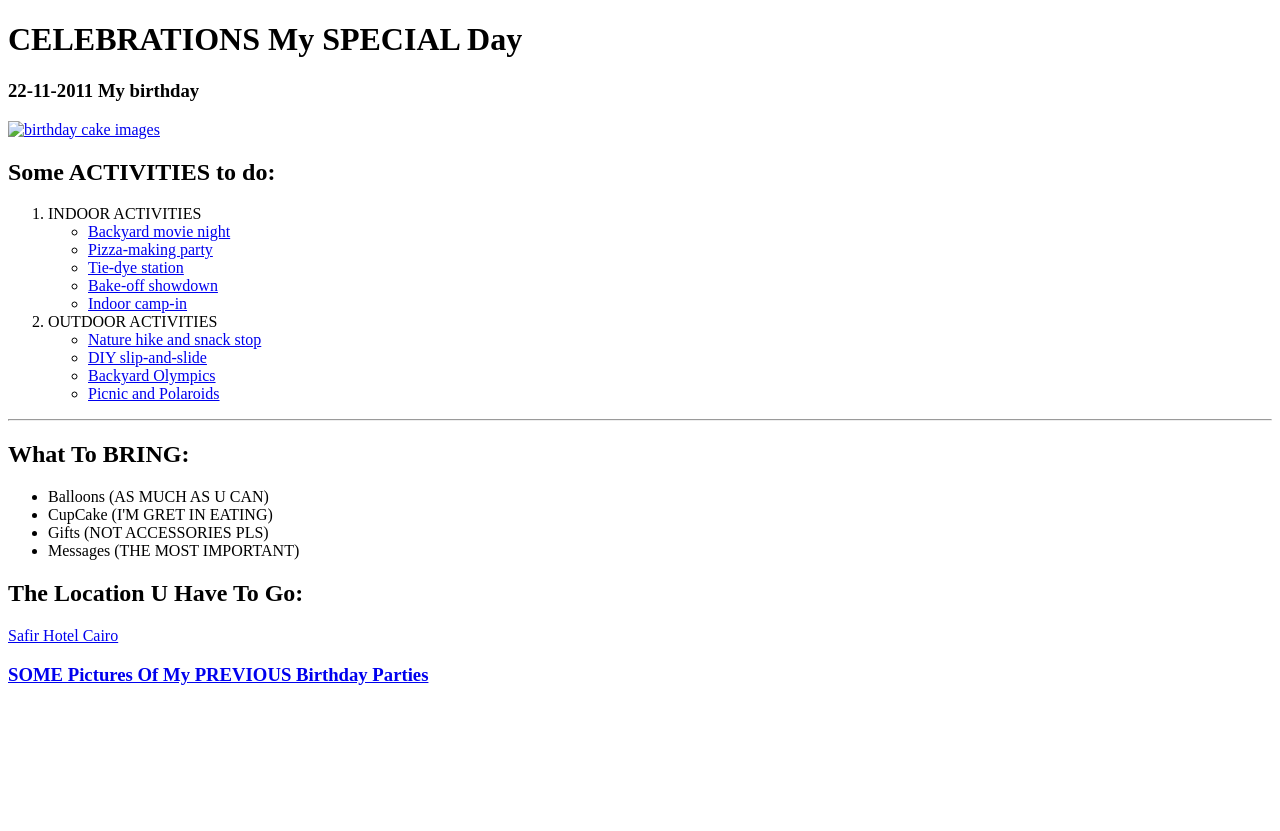
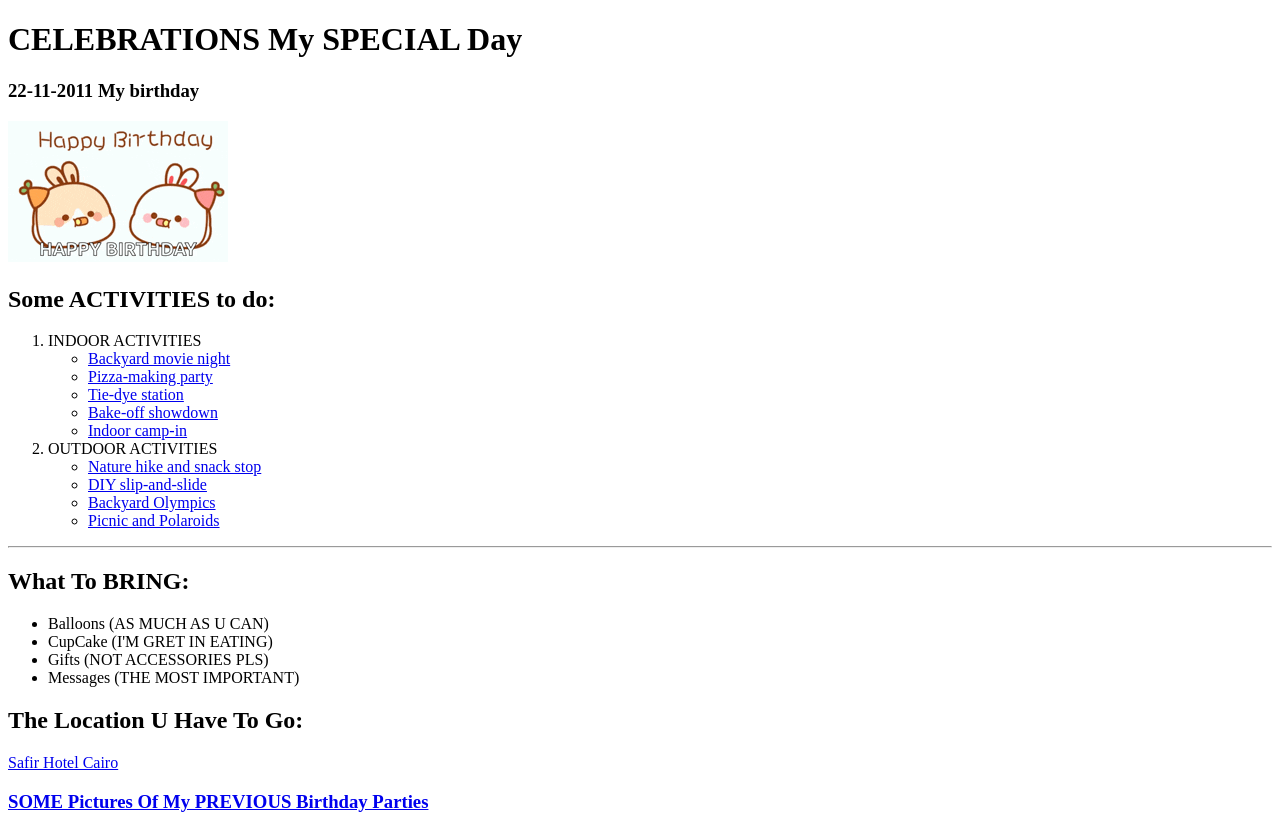
Before and after one commit to anotherNameF/html-portfolio, a plain HTML site: page index.html in a window 1280 px wide. Before the commit the page ends 800 px from the top, so only its background shows below. Drawn offline with Linux system fonts and the light colour scheme.

Commit message:
Add files via upload

```diff
--- a/index.html
+++ b/index.html
@@ -8,7 +8,7 @@
     <h1>CELEBRATIONS My SPECIAL Day</h1>
     <h3>22-11-2011 My birthday</h3>
     <a href="https://www.pinterest.com/pin/1007328641634213299/">
-        <img src="./for maha only/happy-birthday-cute.gif" alt="birthday cake images">
+        <img src="./happy-birthday-cute.gif" alt="birthday cake images">
     </a>
 
         <h2>Some ACTIVITIES to do:</h2>
```
Also changed, not shown: happy-birthday-cute.gif (added).
